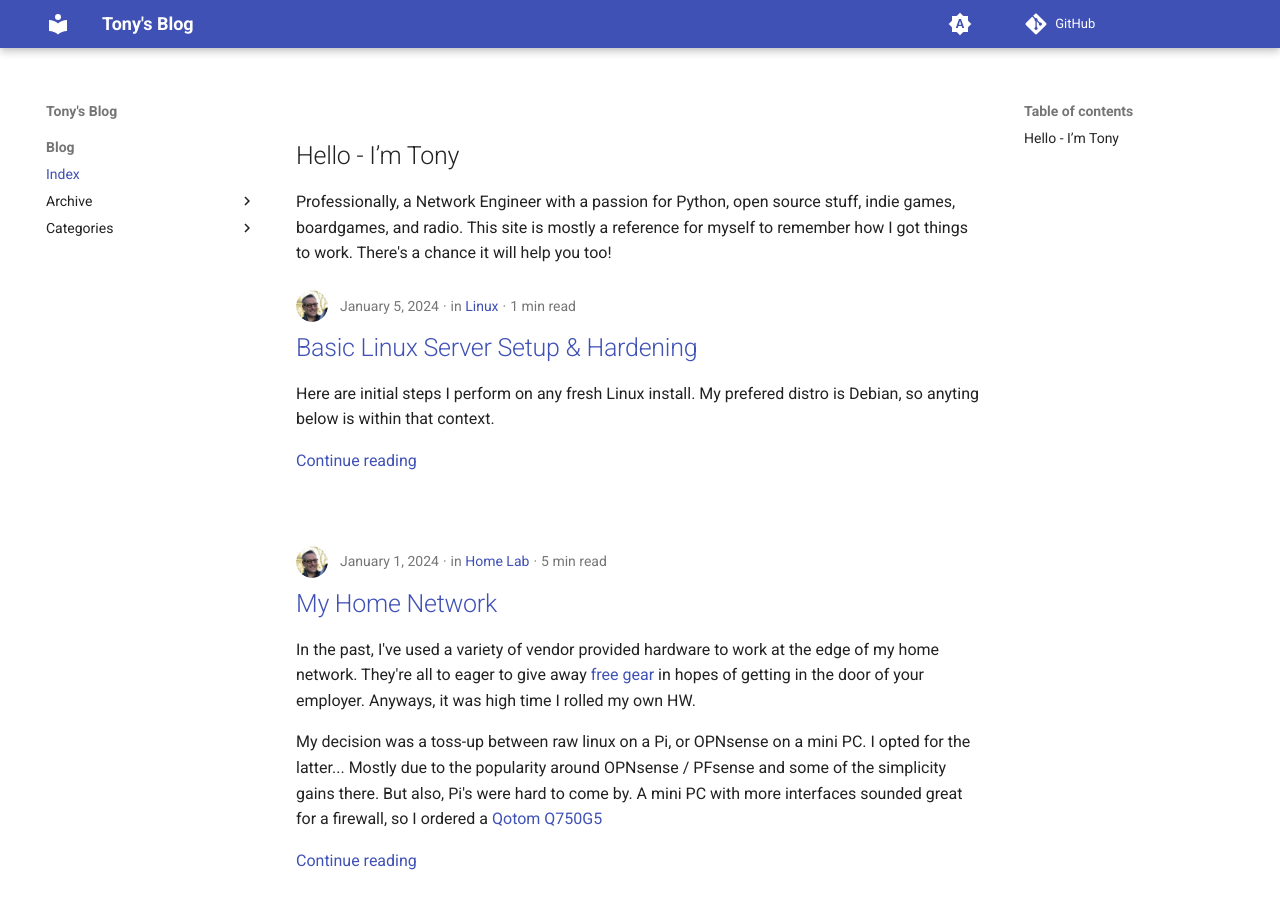
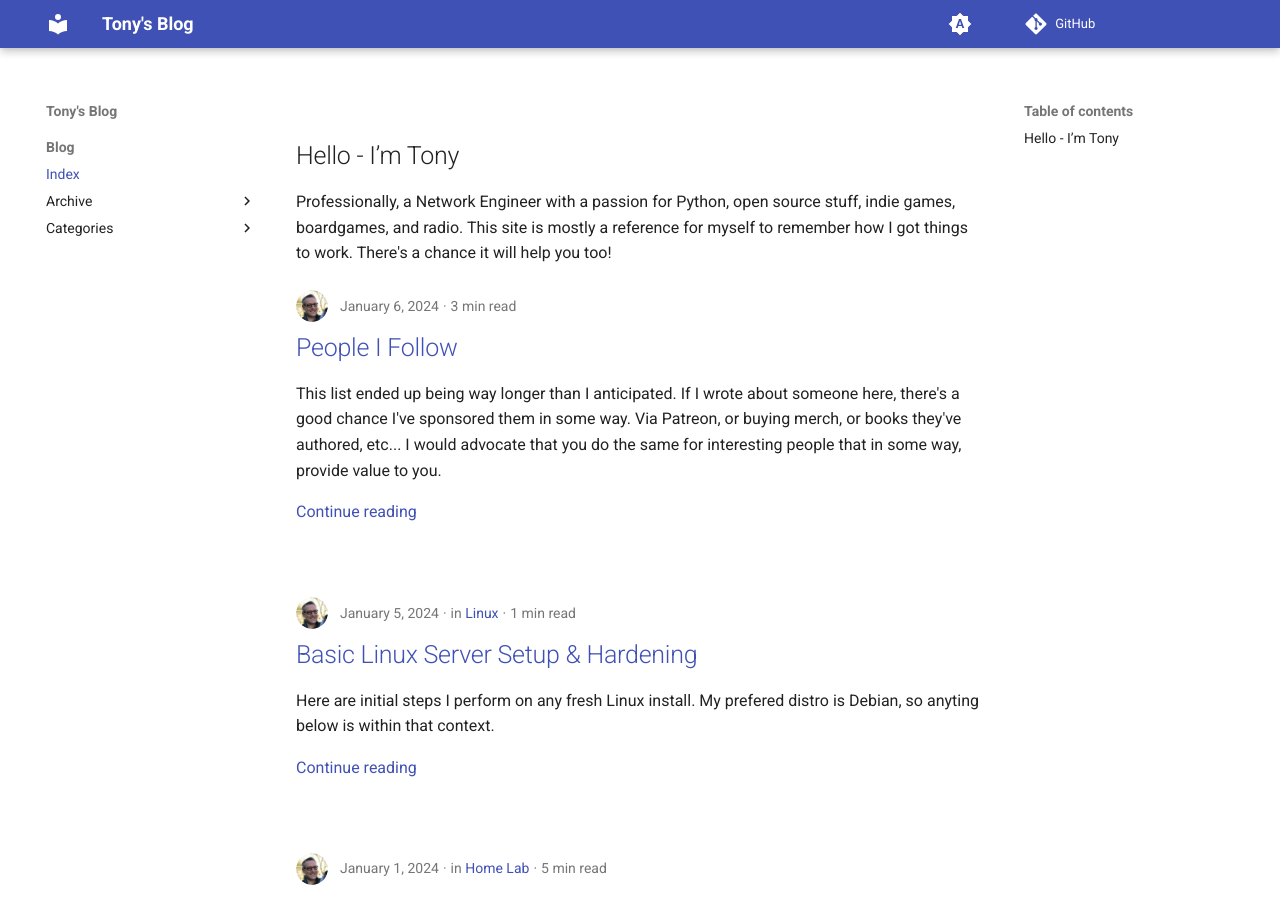
Before and after one commit to tlofreso/tlofreso.github.io, an MkDocs documentation site: the page built from docs/index.md, in a window 1280 px wide and 900 px high. Built offline with MkDocs 1.6.1 and Material for MkDocs 9.7.7, drawn with Linux system fonts in a browser that asks for light colours; comment, search, counter and statistics services are not loaded; some of the changed lines change nothing that is shown.

Commit message:
publish People I Follow

```diff
--- a/docs/posts/people-i-follow.md
+++ b/docs/posts/people-i-follow.md
@@ -1,14 +1,41 @@
 ---
-draft: true
-date: 2024-01-05
+draft: false
+date: 2024-01-06
 authors:
   - me
 ---
 
 # People I Follow
-This list ended up being way longer than I anticipated. If I wrote about someone here, there's a good chance I've sponsored them in some way. Via Patreon, or buying merch, or books they've authored, etc... I would advocate that you do the same for interesting people that in some way, provide value to you.
+This list ended up being way longer than I anticipated. If I wrote about someone here, there's a good chance I've sponsored them in some way. Via Patreon, or buying merch, or books they've authored, etc... I would advocate that you do the same for interesting people that in some way, provide value to you. <!-- more --> All are simply ordered alphabetically.
 
-<!-- more -->
+## Bert Hubert
+I came across Bert's site via a post to Hackernews that linked to this article: [Reverse Engineering the source code of the BioNTech/Pfizer SARS-CoV-2 Vaccine](https://berthub.eu/articles/posts/reverse-engineering-source-code-of-the-biontech-pfizer-vaccine/){:target="blank"}. Nowhere have I found a more concise and compelling depiction of how mRNA can be used to help humans fight pathogens. In '22, he wrote a fascinating little tool that beeps everytime google tracks you ([demo here](https://x.com/bert_hu_bert/status/1561466204602220544?s=20){:target="blank"}). More recently, he's spent time deep diving on [climate change](https://berthub.eu/articles/posts/co2-global-warming-sensitivity/#summarising){:target="blank"}.
+
+[:fontawesome-brands-x-twitter:](https://twitter.com/bert_hu_bert){:target="blank"} -
+[:material-github:](https://github.com/berthubert){:target="blank"} -
+[:material-web:](https://berthub.eu){:target="blank"} -
+[:material-mastodon:](https://fosstodon.org/@bert_hubert){:target="blank"}
+
+??? note "Topics Bert covers"
+
+    Bert's topics are so broad, it's difficult for me to articulate in a bulleted list. But I've followed him for:
+
+     - mRNA Education
+     - Climate Science
+     - General Technology
+
+## Corey Schafer
+Credited by much of the community with the best free Python tutorials available. Corey is very good at introducing a topic, then showing you a more elegant / advanced way to do the same thing. If you want to get started with web development, Corey's courses on [Flask](https://www.youtube.com/playlist?list=PL-osiE80TeTs4UjLw5MM6OjgkjFeUxCYH){:target="blank"} or [Django](https://www.youtube.com/playlist?list=PL-osiE80TeTtoQCKZ03TU5fNfx2UY6U4p){:target="blank"} are top notch. I also highly recommend his videos covering VS Code ([win](https://youtu.be/-nh9rCzPJ20?feature=shared){:target="blank"}/[mac](https://youtu.be/06I63_p-2A4?feature=shared){:target="blank"}).
+
+[:simple-youtube:](https://www.youtube.com/@coreyms){:target="blank"} -
+[:material-github:](https://github.com/CoreyMSchafer){:target="blank"} -
+[:material-patreon:](https://www.patreon.com/coreyms){:target="blank"}
+
+??? note "Topics Corey covers"
+
+     - Python
+     - Flask
+     - Django
 
 ## Jeff Geerling
 A tech generalist who regularly couples his educational videos with written blog posts (super helpful). He's authored a number of [books](https://www.jeffgeerling.com/books){:target="blank"}, contributes to several open source projects, and is exteremely transparent about the challenges he's had with Crohn's... often raising money and advocating for folks going through similar struggles. He also does videos with his dad over at [Geerling Engineering](https://www.youtube.com/@GeerlingEngineering){:target="blank"}, a channel that covers awesome Radio stuff.
@@ -29,35 +56,6 @@ A tech generalist who regularly couples his educational videos with written blog
      - Open Source Software
      - Home Media Server
      - Retro Gaming
-
-## Tall Paul Tech
-An unapologetically brash Austrailian who knows a ton about RF & networking. Paul spends his time mounting Discone antennas, doing deep dives on packet captures, and occasionally plays music / cooks. If you're in networking, [this playlist](https://youtube.com/playlist?list=PLGvkW0sr-RWYdqxQEx3aCx4cxZP7DvSur&feature=shared){:target="blank"} is a __must__. If you happen to live around Brisbane, he does do an annual meetup... Otherwise, you can find him on IRC.
-
-[:simple-youtube:](https://www.youtube.com/@TallPaulTech){:target="blank"} -
-[:material-github:](https://github.com/CWNE88){:target="blank"}
-
-??? note "Topics Paul covers"
-
-     - RTL SDR
-     - Tesla
-     - Solar
-     - LibreNMS
-     - Wireshark
-     - OSI Model
-     - Multicast
-
-## Corey Schafer
-Credited by much of the community with the best free Python tutorials available. Corey is very good at introducing a topic, then showing you a more elegant / advanced way to do the same thing. If you want to get started with web development, Corey's courses on [Flask](https://www.youtube.com/playlist?list=PL-osiE80TeTs4UjLw5MM6OjgkjFeUxCYH){:target="blank"} or [Django](https://www.youtube.com/playlist?list=PL-osiE80TeTtoQCKZ03TU5fNfx2UY6U4p){:target="blank"} are top notch. I also highly recommend his videos covering VS Code ([win](https://youtu.be/-nh9rCzPJ20?feature=shared){:target="blank"}/[mac](https://youtu.be/06I63_p-2A4?feature=shared){:target="blank"}).
-
-[:simple-youtube:](https://www.youtube.com/@coreyms){:target="blank"} -
-[:material-github:](https://github.com/CoreyMSchafer){:target="blank"} -
-[:material-patreon:](https://www.patreon.com/coreyms){:target="blank"}
-
-??? note "Topics Corey covers"
-
-     - Python
-     - Flask
-     - Django
 
 ## Kirk Byers
 Kirk has a great [free course](https://pynet.twb-tech.com/free-python-course.html){:target="blank"} geared towards Network Engineers wanting to learn Python. He also offeres several paid courses covering Ansible, Python, Netmiko, and Nornir... helping folks get started with Network Automation.
@@ -85,6 +83,56 @@ A dev for Apple by trade, but he rarely ever talks about that. No, this Scotsman
      - Kerbal Space Program
      - Flying
 
+## Simon Sarris
+Professionally, Simon builds [GoJS](https://gojs.net/latest/index.html){:target="blank"}, but I follow for all the other things he spends time on. Primarily, the [beautiful home](https://twitter.com/simonsarris/status/1703208763400822993/photo/1){:target="blank"} he's built, but also, various [writings](https://map.simonsarris.com/?utm_source=substack&utm_medium=web&utm_campaign=substack_profile){:target="blank"} and side projects:
+
+ - [Help Design My (Rose) Garden](https://garden.simonsarris.com){:target="blank"}
+ - [Careful Words](https://carefulwords.com){:target="blank"}
+ - [grotto](https://grotto.cc){:target="blank"}
+
+
+[:fontawesome-brands-x-twitter:](https://twitter.com/simonsarris){:target="blank"} -
+[:material-github:](https://github.com/simonsarris){:target="blank"} -
+[:material-web:](https://simonsarris.com){:target="blank"} -
+[:simple-substack:](https://map.simonsarris.com/){:target="blank"}
+
+??? note "Topics Simon covers"
+
+     - Homestead
+     - Wood Working
+     - Tech
+
+## Tall Paul Tech
+An unapologetically brash Austrailian who knows a ton about RF & networking. Paul spends his time mounting Discone antennas, doing deep dives on packet captures, and occasionally plays music / cooks. If you're in networking, [this playlist](https://youtube.com/playlist?list=PLGvkW0sr-RWYdqxQEx3aCx4cxZP7DvSur&feature=shared){:target="blank"} is a __must__. If you happen to live around Brisbane, he does do an annual meetup... Otherwise, you can find him on IRC.
+
+[:simple-youtube:](https://www.youtube.com/@TallPaulTech){:target="blank"} -
+[:material-github:](https://github.com/CWNE88){:target="blank"}
+
+??? note "Topics Paul covers"
+
+     - RTL SDR
+     - Tesla
+     - Solar
+     - LibreNMS
+     - Wireshark
+     - OSI Model
+     - Multicast
+
+## Tim Urban
+The mind behind [Wait But Why](https://waitbutwhy.com){:target="blank"}. Long form blog posts that take really complex topics and break them down into bits anyone can understand. Check [this](https://waitbutwhy.com/2017/04/neuralink.html){:target="blank"} one out all about the brain, or [this](https://waitbutwhy.com/2014/03/energy-dummies.html){:target="blank"} one about energy production. He also recently authored a [book](https://waitbutwhy.com/whatsourproblem){:target="blank"}.
+
+[:fontawesome-brands-x-twitter:](https://twitter.com/waitbutwhy){:target="blank"} -
+[:material-web:](https://waitbutwhy.com){:target="blank"} -
+[:material-patreon:](https://www.patreon.com/waitbutwhy){:target="blank"}
+
+??? note "Topics Tim covers"
+
+     - Life
+     - Human Nature
+     - Science
+     - Stick Figure Art
+
+
 
 # Good Blogs
  - https://fev.al/
```
